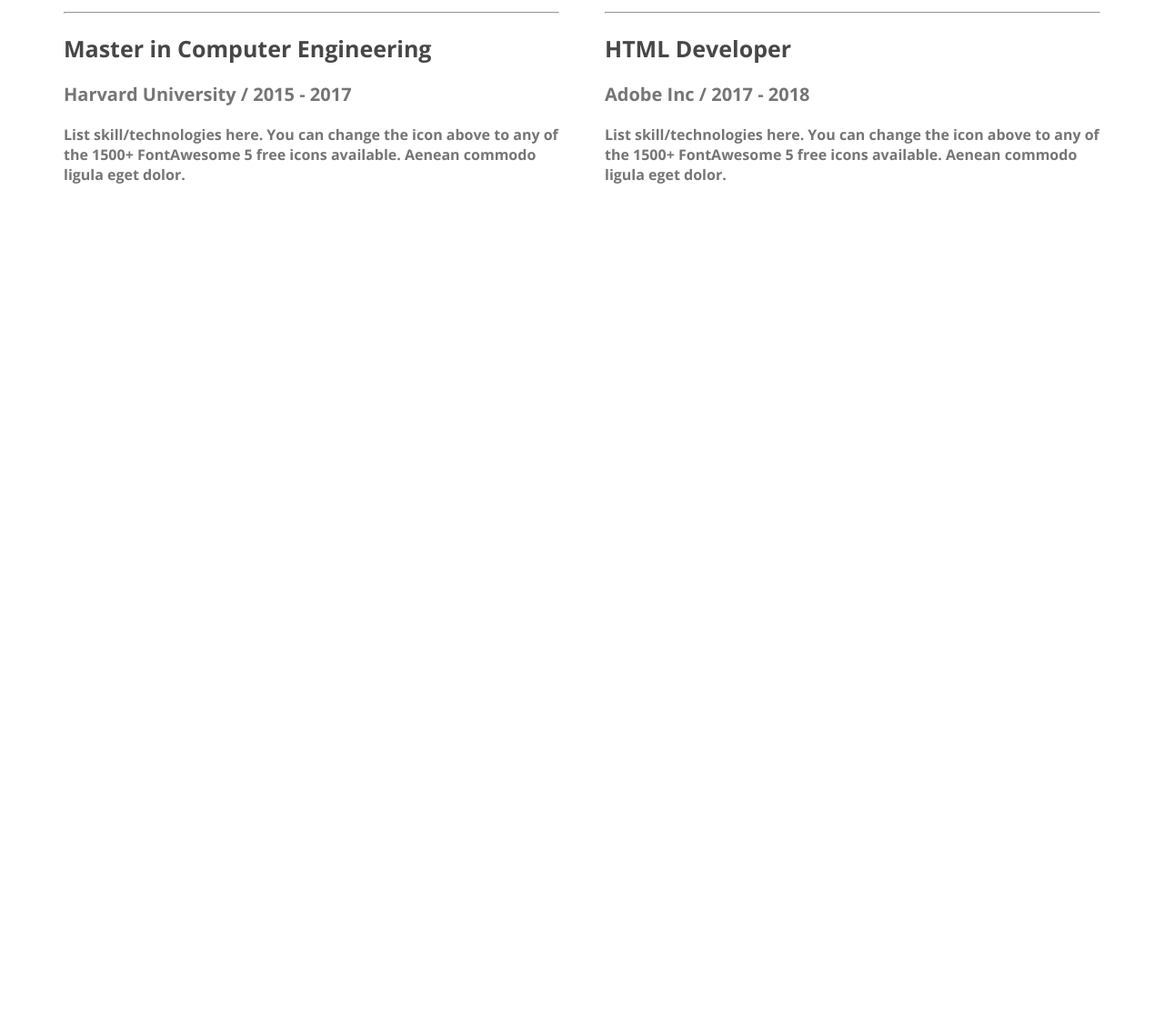
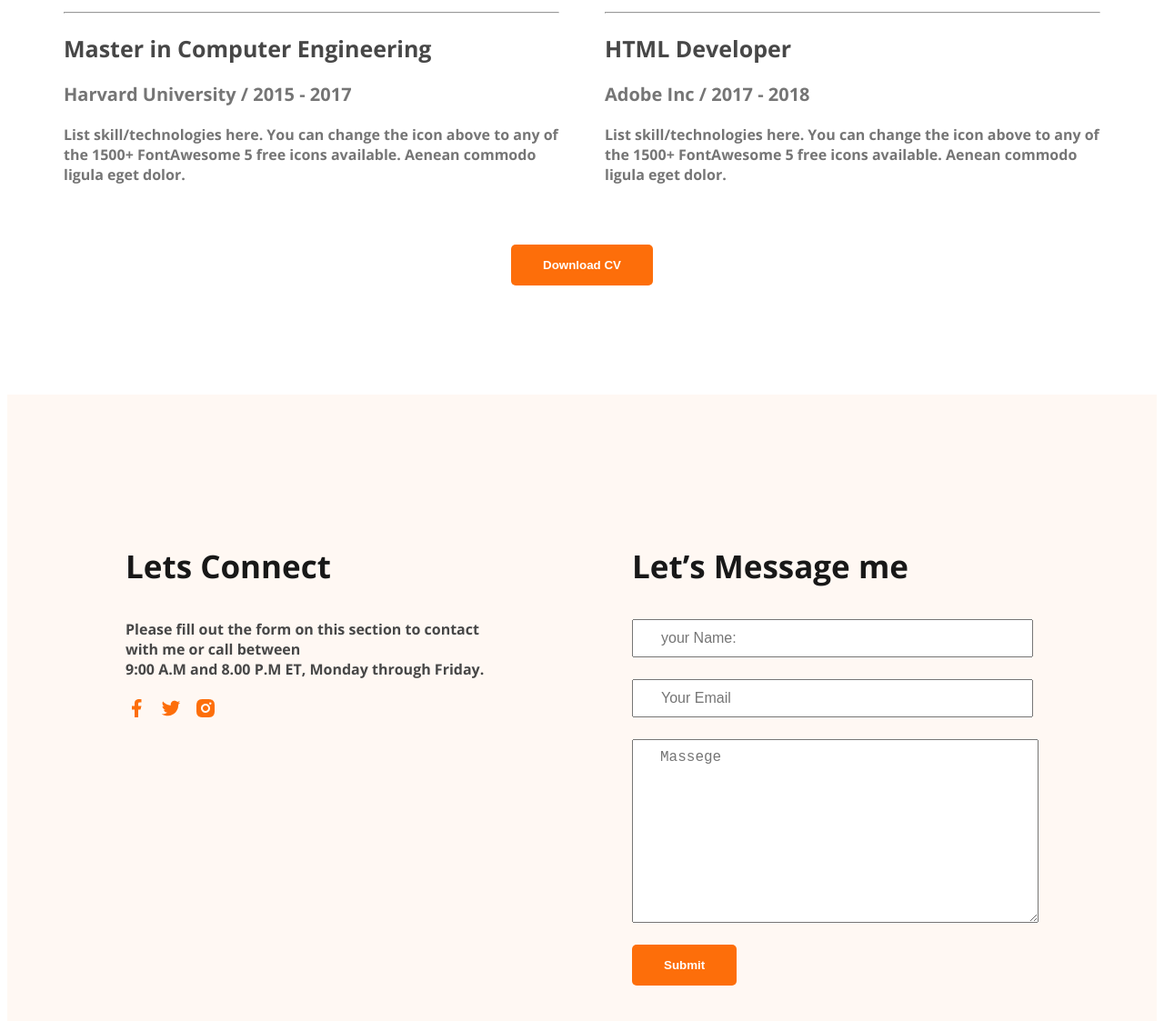
Before and after one commit to tazbir01/web-developer-portfolio, a plain HTML site: page index.html in a window 1280 px wide. Shown: the part 2714-3837 px from the top of the page at 91% size. Before the commit the page ends 2941 px from the top, so only its background shows below. Drawn offline with nearby package versions, Linux system fonts and the light colour scheme.

Commit message:
added footer

```diff
--- a/index.html
+++ b/index.html
@@ -155,9 +155,35 @@
                     </div>
                 </div>
             </div>
+            <div class="download-cv">
+                <button class="button-primary">Download CV</button>
+            </div>
         </section>
     </main>
-    <footer></footer>
+    <footer>
+        <div class="footer-container">
+            <div class="footer">
+                <h3 class="footer-title">Lets Connect</h3>
+                <div class="footer-description">Please fill out the form on this section to contact with me or call between <br>9:00 A.M and 8.00 P.M ET, Monday through Friday.</div>
+                <div class="social-link">
+                    <a href=""><img src="images/icons/facebook.png" alt=""></a>
+                    <a href=""><img src="images/icons/twitter.png" alt=""></a>
+                    <a href=""><img src="images/icons/insta.png" alt=""></a>
+                </div>
+            </div>
+            <div class="footer">
+                <h3 class="footer-title">Let’s Message me</h3>
+                <form class="contact" action="">
+                    <input type="text" placeholder="your Name:">
+                    <input type="text" placeholder="Your Email" name="" id="">
+                    <textarea name="text area" placeholder="Massege" id="" cols="20" rows="10"></textarea>
+                    <div class="button-form">
+                        <button class="button-primary">Submit</button>
+                    </div>
+                </form>
+            </div>
+        </div>
+    </footer>
 </body>
 
 </html>
--- a/style/portfolio.css
+++ b/style/portfolio.css
@@ -215,3 +215,53 @@
     font-size: 16px;
     font-weight: 400;
 }
+
+.btn {
+    text-align: center;
+}
+
+.download-cv {
+    text-align: center;
+    margin-top: 50px;
+}
+
+/* this is for footer  */
+
+.footer-container {
+    display: flex;
+    gap: 150px;
+    background-color: #FFF8F3;
+    padding: 130px;
+    margin-top: 120px;
+}
+
+.footer-title {
+    color: #181818;
+    font-size: 35px;
+    font-weight: 700;
+}
+
+.footer-description {
+    color: #474747;
+    font-size: 16px;
+    font-weight: 400;
+}
+
+.social-link>a,
+.social-link {
+    margin-right: 10px;
+    margin-top: 20px;
+}
+
+.contact input,
+textarea {
+    display: block;
+    margin-top: 24px;
+    color: #757575;
+    font-size: 16px;
+    font-weight: 400;
+    padding: 10px 200px 10px 30px;
+}
+.button-form{
+    margin-top: 24px;
+}
```
